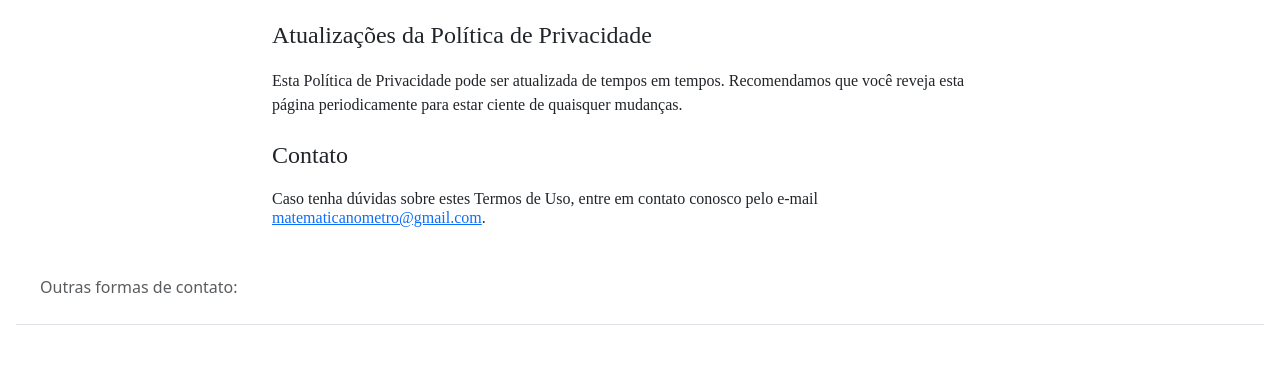
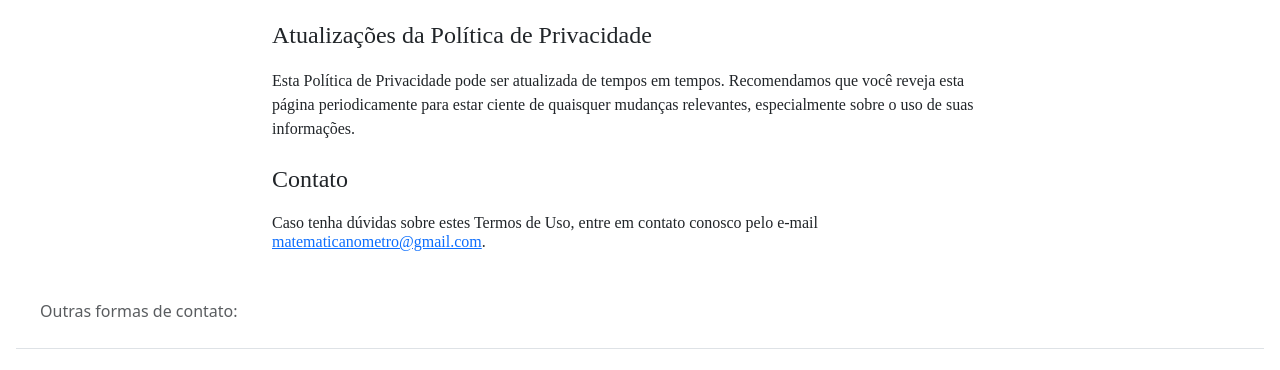
Before and after one commit to IMT-PII-2-Semestre/matematica-no-metro, a website: page project-root/html/termos-de-uso.html in a window 1280 px wide. Shown: the part 2706-3076 px from the top of the page. Drawn offline with nearby package versions, Linux system fonts and the light colour scheme.

Commit message:
Update termos-de-uso.html

```diff
--- a/project-root/html/termos-de-uso.html
+++ b/project-root/html/termos-de-uso.html
@@ -124,7 +124,7 @@
                 <p>Adotamos medidas de segurança para proteger as suas informações pessoais contra acessos não autorizados, perda, uso indevido ou alterações. No entanto, nenhum sistema é totalmente seguro, e não podemos garantir a segurança absoluta dos dados.</p>
 
                 <p class="terms-subtitle">Atualizações da Política de Privacidade</p>
-                <p>Esta Política de Privacidade pode ser atualizada de tempos em tempos. Recomendamos que você reveja esta página periodicamente para estar ciente de quaisquer mudanças.</p>
+                <p>Esta Política de Privacidade pode ser atualizada de tempos em tempos. Recomendamos que você reveja esta página periodicamente para estar ciente de quaisquer mudanças relevantes, especialmente sobre o uso de suas informações.</p>
 
                 <p class="terms-subtitle">Contato</p>
                 <h6>Caso tenha dúvidas sobre estes Termos de Uso, entre em contato conosco pelo e-mail <a href="mailto:matematicanometro@gmail.com">matematicanometro@gmail.com</a>.</h6>
```
